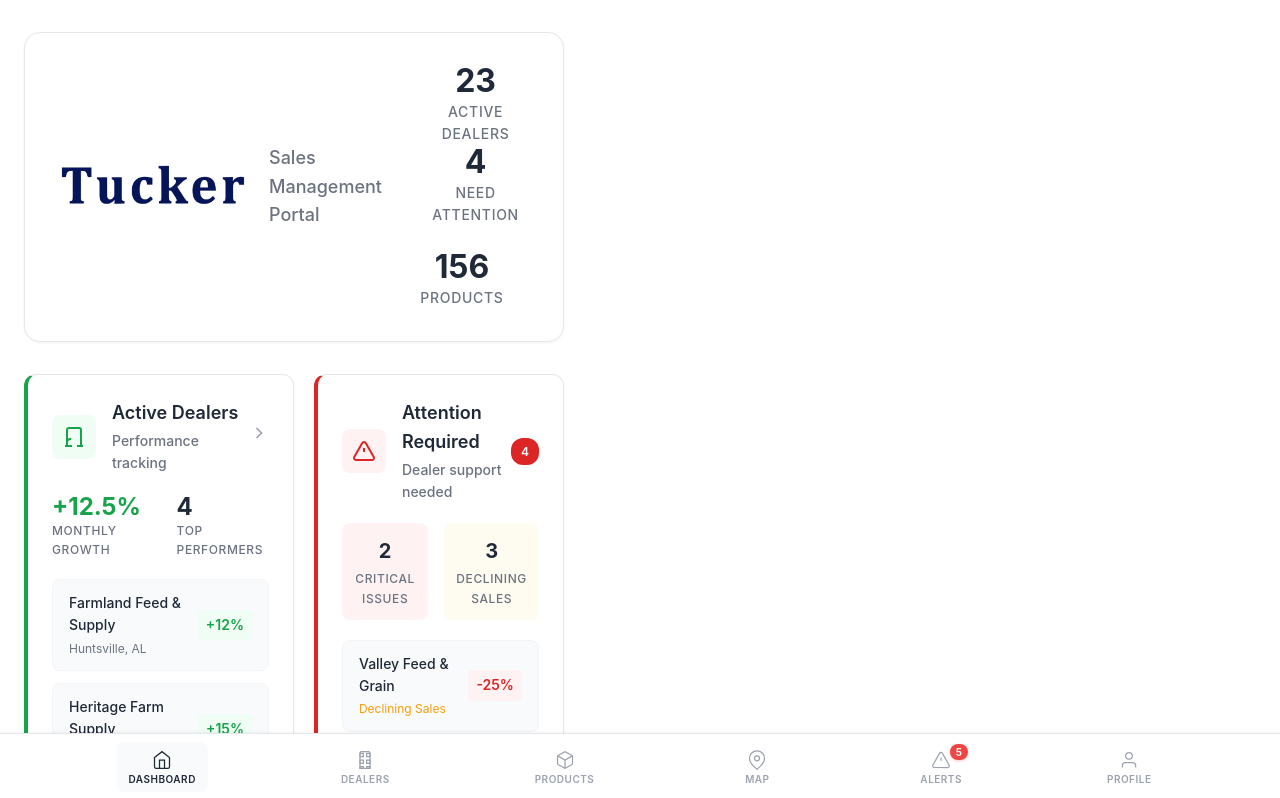
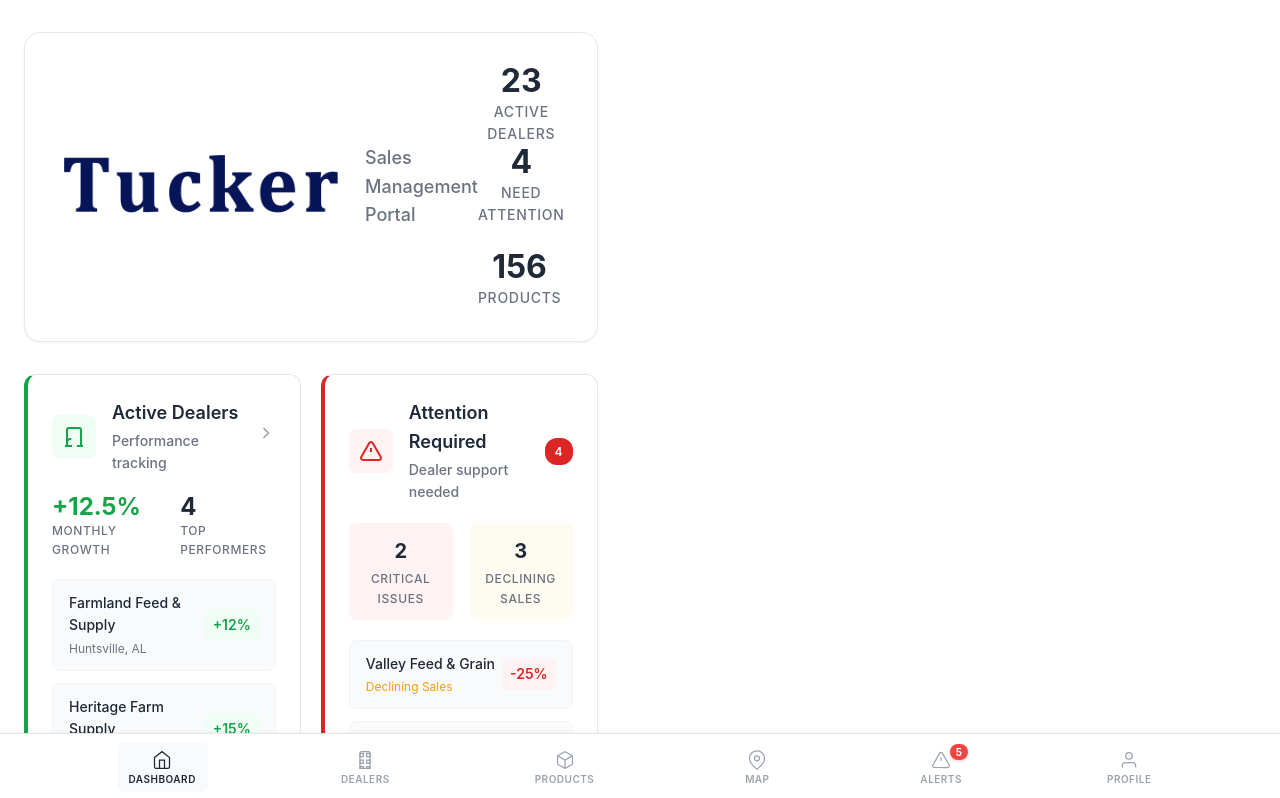
Before and after one commit to tuckermillingllc/sales-app, a Vue app in the folder sales-app-frontend/: page / in a window 1280 px wide. Shown: the top 798 px of the page. Built offline with nearby package versions, Linux system fonts and the light colour scheme.

Commit message:
Bigger Logo

```diff
--- a/sales-app-frontend/src/views/Home.vue
+++ b/sales-app-frontend/src/views/Home.vue
@@ -662,7 +662,7 @@ body {
 }
 
 .company-logo {
-  height: 64px;
+  height: 96px;
   width: auto;
   object-fit: contain;
 }
```
